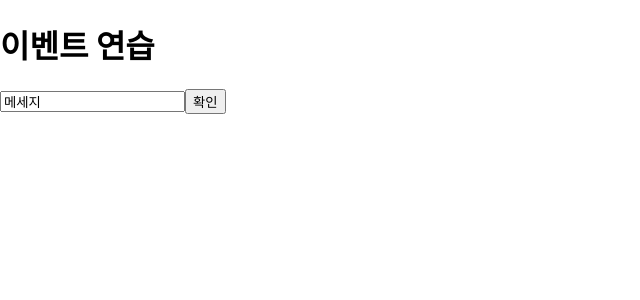
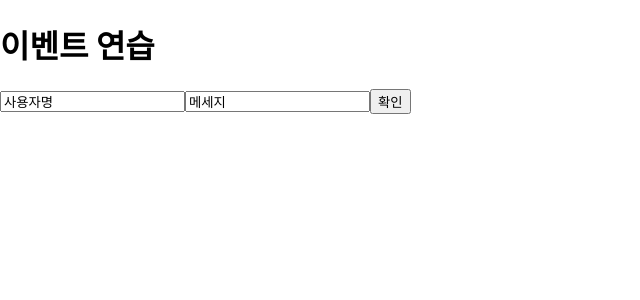
Before and after one commit to jsgkim/react-study, a React (Create React App) app: page / in a window 1280 px wide. Shown: the top 300 px of the page, without its empty margins (0-640 px from the left). Built offline with nearby package versions, Linux system fonts and the light colour scheme.

Commit message:
여러 개의 input 다루기

```diff
--- a/src/EventPractice.js
+++ b/src/EventPractice.js
@@ -2,21 +2,30 @@
 
 class EventPractice extends Component {
     state = {
+        username: '사용자명',
         message: '메세지'
     }
     handleChange=(e)=>{
         this.setState({
-            message: e.target.value
+            [e.target.name]: e.target.value
         });
     }
     handleClick=()=> {
-        alert(this.state.message);
-        this.setState({message:''});
+        alert(this.state.username+': '+this.state.message);
+        this.setState({username:'', message:''});
     }
     render() {
         return (
             <div>
                 <h1>이벤트 연습</h1>
+                <input
+                    type="text"
+                    name="username"
+                    placeholder="사용자명"
+                    value={this.state.username}
+                    onChange={this.handleChange}
+                >
+                </input>
                 <input
                     type="text"
                     name="message"
```
